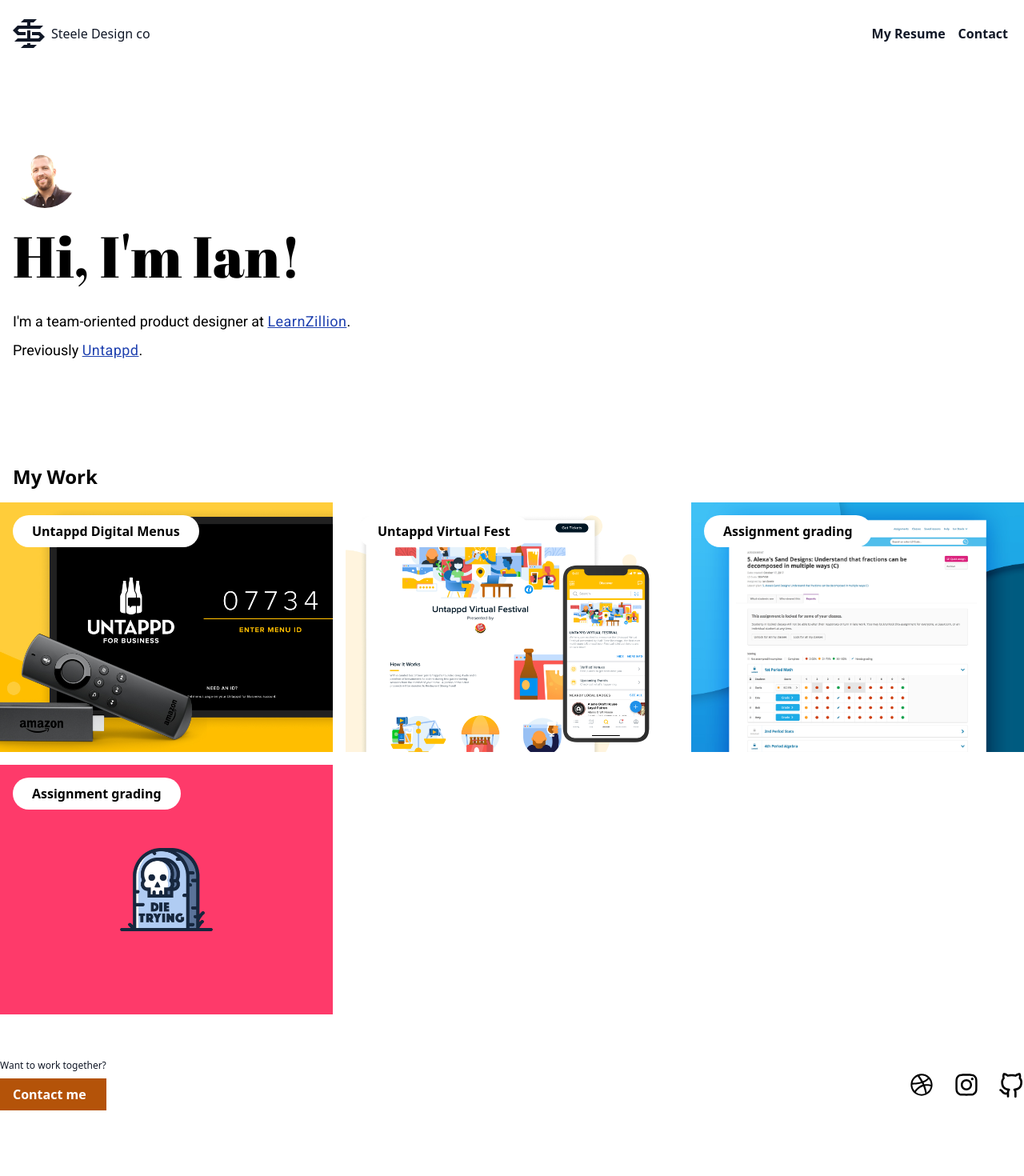
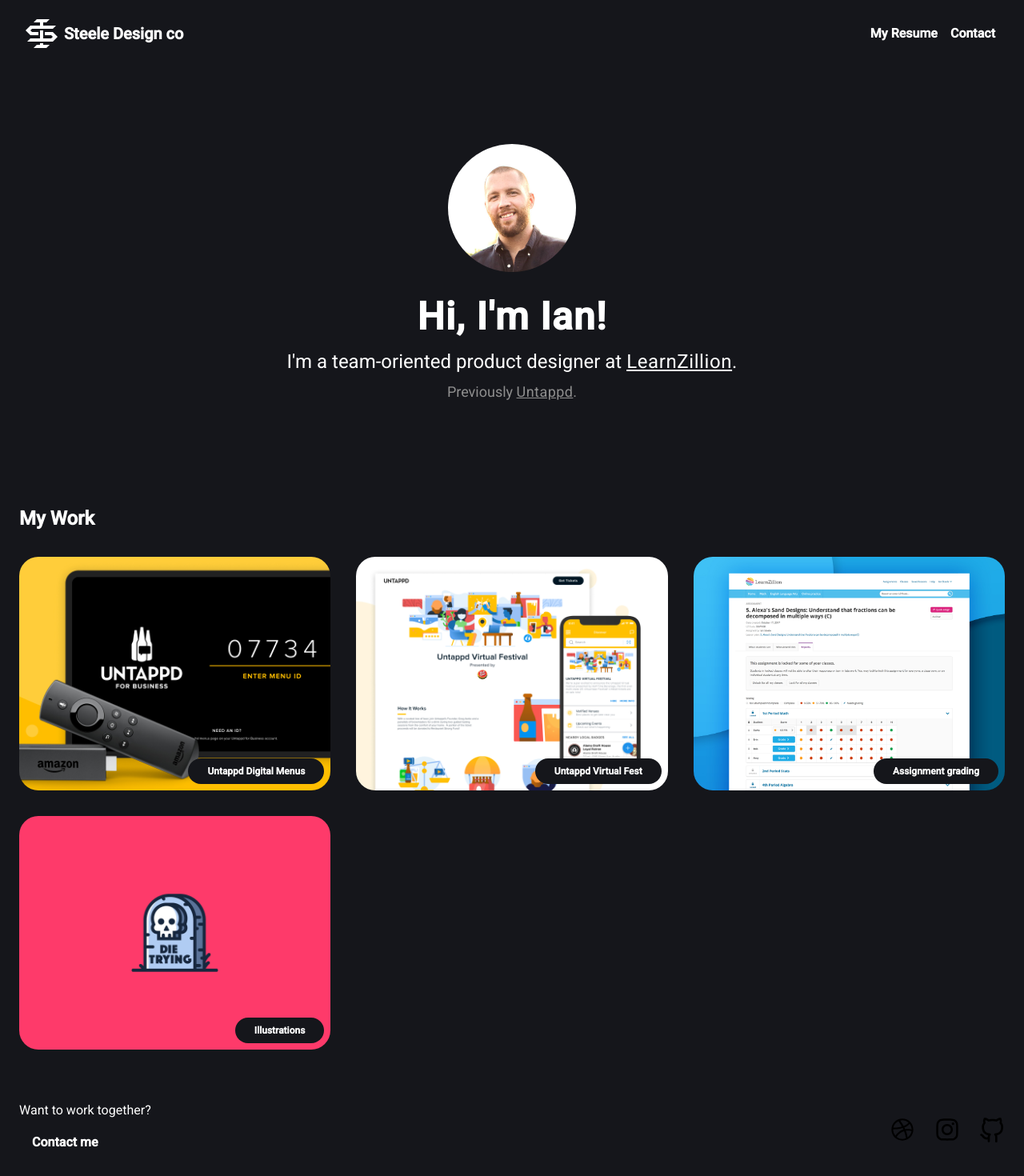
Before and after one commit to iansteele/portfolio, a React (Create React App) app: page / in a window 1280 px wide. Shown: the top 1470 px of the page at 80% size. Before the commit the page ends 1412 px from the top, so only its background shows below. Built offline with nearby package versions, Linux system fonts and the light colour scheme.

Commit message:
Updated hover states for nav. Rounded project corners

```diff
--- a/package.json
+++ b/package.json
@@ -10,6 +10,7 @@
     "framer-motion": "^4.0.3",
     "react": "^17.0.2",
     "react-dom": "^17.0.2",
+    "react-helmet": "^6.1.0",
     "react-router-dom": "^5.2.0",
     "react-scripts": "4.0.3",
     "web-vitals": "^1.1.1"
--- a/public/index.html
+++ b/public/index.html
@@ -9,7 +9,7 @@
       name="description"
       content="Web site created using create-react-app"
     />
-    <link rel="apple-touch-icon" href="%PUBLIC_URL%/logo192.png" />
+    <link rel="apple-touch-icon" href="%PUBLIC_URL%/img/logo.svg" />
     <!--
       manifest.json provides metadata used when your web app is installed on a
       user's mobile device or desktop. See https://developers.google.com/web/fundamentals/web-app-manifest/
--- a/src/App.css
+++ b/src/App.css
@@ -1,14 +1,10 @@
-@import url('https://fonts.googleapis.com/css2?family=Abril+Fatface&family=Roboto&display=swap');
+@import url('https://fonts.googleapis.com/css2?family=Roboto:wght@100;wght@400;500&display=swap');
 @tailwind base;
 @tailwind components;
 @tailwind utilities;
 
 .App {
-}
 
-.App-logo {
-  height: 40vmin;
-  pointer-events: none;
 }
 
 @media (prefers-reduced-motion: no-preference) {
--- a/src/App.js
+++ b/src/App.js
@@ -11,7 +11,7 @@ import "tailwindcss/tailwind.css";
 function App() {
   return (
   <BrowserRouter>
-    <div className="App">
+    <div className="App font-body bg-brand-primary">
       <Header/>
       <Hero/>
       <Projects/>
--- a/src/Button.js
+++ b/src/Button.js
@@ -4,7 +4,7 @@ import './App.css';
 
 function Button(props) {
   return (
-    <a className="px-4 py-2 mt-2 align-center bg-yellow-700 text-white font-bold" href={props.link}>
+    <a className="px-4 py-2 mt-2 align-center bg-yellow-700 text-white font-bold w-max" href={props.link}>
       {props.label}
     </a>
   );
--- a/src/Footer.js
+++ b/src/Footer.js
@@ -7,10 +7,10 @@ import Button from './Button.js';
 function Footer(props) {
   return (
     // Render a Thumbnail component
-    <footer className="flex items-center justify-between max-w-screen-2xl	text-gray-900 mt-8 mx-auto py-6">
-      <div class="flex flex-col flex-grow-0">
-        <p className="text-xs">Want to work together?</p>
-        <Button
+    <footer className="flex text-white items-center justify-between max-w-screen-2xltext-gray-900 mt-8 mx-auto py-8 px-6">
+      <div class="flex flex-col ">
+        <p className="text-ss">Want to work together?</p>
+        <Button className="bg-brand-secondary"
           link="mailto:steeledesignco@gmail.com"
           label="Contact me"
         />
--- a/src/Header.js
+++ b/src/Header.js
@@ -5,16 +5,16 @@ import { BrowserRouter, Route, Link } from 'react-router-dom';
 function Header(props) {
   return (
     // Render a Thumbnail component
-    <header className="flex items-center justify-between max-w-screen-2xl	text-gray-900 mx-auto py-6 px-4">
-      <Link to="/" className="inline-flex items-center flex-grow-0">
-        <svg className="w-10 h-auto fill-current blue-6oo" xmlns="http://www.w3.org/2000/svg" viewBox="0 0 200 180">
+    <header className="flex text-primary items-center justify-between	text-white mx-auto py-6 px-8">
+      <Link to="/" className="inline-flex  items-center flex-grow-0">
+        <svg className="fill-current w-10 h-auto fill-current blue-6oo" xmlns="http://www.w3.org/2000/svg" viewBox="0 0 200 180">
           <path className="cls-1" d="M140 160h10l-20 20H50l20-20h20v-10h20v10zM30 100h50V80H40L30 70l10-10h130l20-20h-80V20h20l20-20H70L50 20h40v20H30L10 60 0 70l10 10zm160 0l-20-20h-50v20h40l10 10-10 10h-50V70H90v50H30l-20 20h160l20-20 10-10z" data-name="Layer 1"/>
         </svg>
-        <h1 className="hidden sm:block font-bolt ml-2">Steele Design <span>co</span></h1>
+        <h1 className="hidden brand-primary font-display tracking-narrow font-bold text-xl sm:block ml-2">Steele Design <span>co</span></h1>
       </Link>
       <nav className="flex font-bold">
-        <a className="py-0.5 px-1" href="https://www.notion.so/Ian-Steele-ca6f009ed2204389be0a2d3a0ee99788">My Resume</a>
-        <a className="ml-2 py-0.5 px-1" href="mailto:steeledesignco@gmail.com?subject=Reaching out from Steele Design Co" target="_blank">Contact</a>
+        <a className="hover:text-brand-secondary py-0.5 px-1" href="https://www.notion.so/Ian-Steele-ca6f009ed2204389be0a2d3a0ee99788">My Resume</a>
+        <a className="hover:text-brand-secondary ml-2 py-0.5 px-1" href="mailto:steeledesignco@gmail.com?subject=Reaching out from Steele Design Co" target="_blank">Contact</a>
       </nav>
     </header>
   )
--- a/src/Hero.js
+++ b/src/Hero.js
@@ -3,11 +3,11 @@ import './App.css';
 
 function Hero(props) {
   return (
-    <div className="max-w-screen-2xl mx-auto py-24 px-4">
-      <img className="w-20 h-auto rounded-full" src="../img/ian2.jpg" alt=""/>
-      <h1 className="text-7xl font-display mt-6">Hi, I'm Ian!</h1>
-      <p className="font-body text-lg mt-8">I'm a team-oriented product designer at <a className="text-underline  tracking-wide underline text-blue-800" href="www.learnzillion.com">LearnZillion</a>.</p>
-      <p className="font-body text-lg mt-2">Previously <a className="text-underline  tracking-wide underline text-blue-800" href="www.untappd.com">Untappd</a>.</p>
+    <div className="max-w-screen-2xl flex flex-col items-center text-white mx-auto py-24 px-4">
+      <img className="w-40 h-auto rounded-full" src="../img/ian2.jpg" alt=""/>
+      <h1 className="text-5xl font-display font-bold mt-8 tracking-wide">Hi, I'm Ian!</h1>
+      <p className="text-2xl mt-4 ">I'm a team-oriented product designer at <a className="text-underline tracking-wide underline hover:text-brand-secondary" href="www.learnzillion.com">LearnZillion</a>.</p>
+      <p className="text-lg text-gray mt-2">Previously <a className="text-underline  tracking-wide underline hover:text-brand-secondary" href="www.untappd.com">Untappd</a>.</p>
     </div>
   )
 }
--- a/src/Projects.js
+++ b/src/Projects.js
@@ -5,11 +5,11 @@ import './App.css';
 function Projects(props) {
   return (
     // Render a Thumbnail component
-    <div className="max-w-screen-2xl mx-auto">
-      <h2 className="mt-8 ml-4 text-2xl font-semibold text-left">
+    <div className="text-white mx-auto">
+      <h2 className="mt-8 ml-6 text-2xl font-semibold text-left">
         My Work
       </h2>
-      <div className="grid sm:grid-cols-2 lg:grid-cols-3 md:gap-4 pt-4">
+      <div className="grid sm:grid-cols-2 lg:grid-cols-3 md:gap-8 mt-4 pt-4 px-6">
         {/*  Digital Menus */}
         <Thumbnail
           link="/untappd-digital-menus"
@@ -35,7 +35,7 @@ function Projects(props) {
         <Thumbnail
           link="/grading"
           image="img/illustrations/dietrying.jpg"
-          title="Assignment grading"
+          title="Illustrations"
           category=""
         />
       </div>
--- a/src/Thumbnail.js
+++ b/src/Thumbnail.js
@@ -4,21 +4,17 @@ import './App.css';
 
 function Thumbnail(props) {
   return (
-    <div className="project">
-      <Link to={props.link}>
-        <div className="project-image relative">
-          <img src={props.image} alt="Project Image"/>
-          <div className="bg-white rounded-full  absolute top-4 left-4 py-2 px-6">
-            <div className="project-title font-semibold">
-              {props.title}
-            </div>
-            <div className="project-category">
-              {props.category}
-            </div>
+      <Link className="transform transition duration-500 hover:scale-101 rounded-3xl relative overflow-hidden" to={props.link}>
+        <img className="" src={props.image} alt="Project Image"/>
+        <div className="bg-brand-primary rounded-full  absolute bottom-2 right-2 py-2 px-6">
+          <div className="project-title text-xs font-semibold">
+            {props.title}
+          </div>
+          <div className="">
+            {props.category}
           </div>
         </div>
       </Link>
-    </div>
   );
 }
 
--- a/tailwind.config.js
+++ b/tailwind.config.js
@@ -2,11 +2,24 @@ module.exports = {
   purge: ['./src/**/*.{js,jsx,ts,tsx}', './public/index.html'],
   darkMode: false, // or 'media' or 'class'
   theme: {
-    extend: {},
+    colors: {
+      black: '#1a151b',
+      white: '#FFF',
+      gray: '#8e8e8e',
+      brand: {
+        primary: '#15161b',
+        secondary: '#AF7247',
+        tertiary: '#f6f6f6',
+      }
+    },
+    extend: {
+      scale: {
+        101: '101%',
+      }
+    },
     fontFamily: {
-      'display': ['Abril Fatface', 'cursive'],
+      'display': ['Roboto', 'serif'],
       'body': ['Roboto', 'sans-serif'],
-
     }
   },
   variants: {
```
Also changed, not shown: 1 other file (tests, documents, lock files or other folders).
